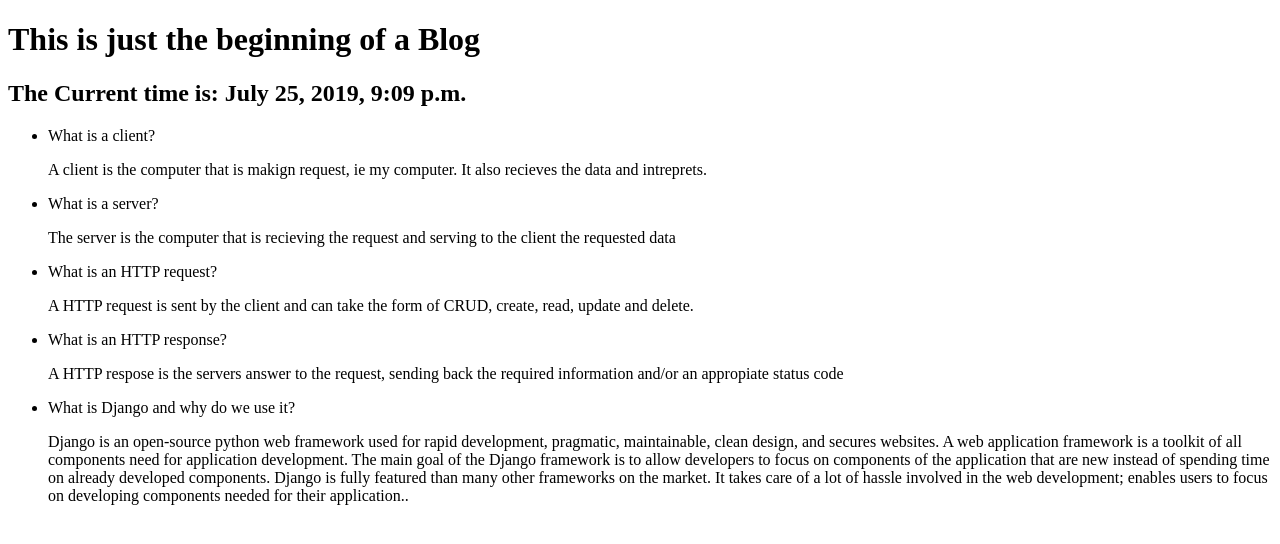
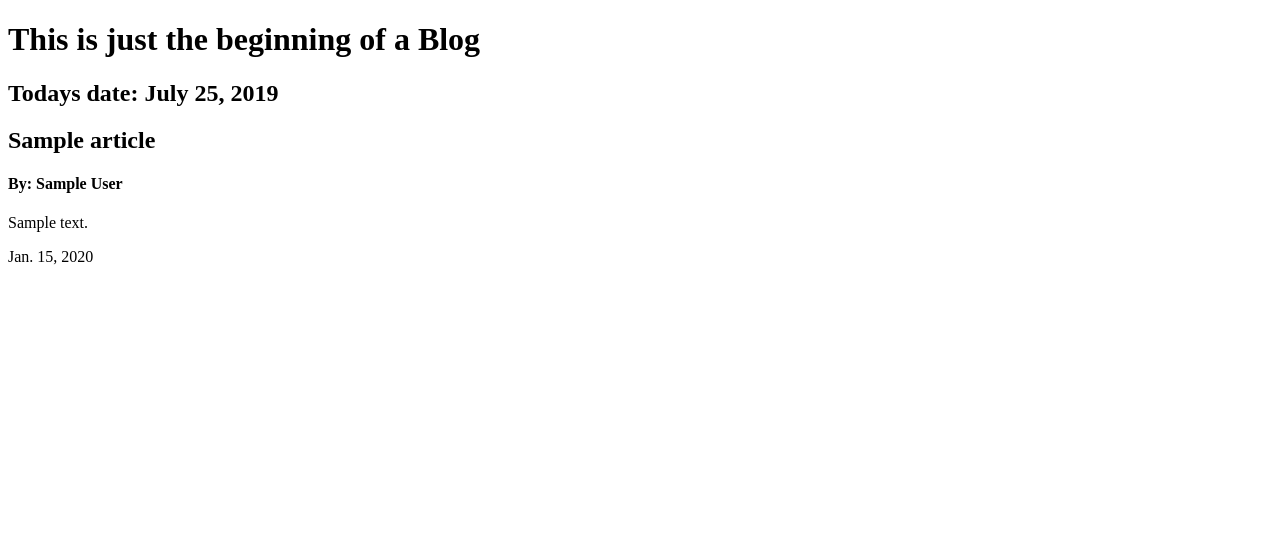
Before and after one commit to mtgjarvis/django_blog_part_1_july25, a Django app: page /home/ in a window 1280 px wide. Shown: the top 544 px of the page. Run offline with Django 3.2, Linux system fonts and the light colour scheme; tables that the repository leaves empty hold one stand-in row (values such as "Sample post").

Commit message:
added Article and updated html to pull from Article

```diff
--- /dev/null
+++ b/blog/admin.py
@@ -0,0 +1,4 @@
+from django.contrib import admin
+from blog.models import Article
+
+admin.site.register(Article)
--- /dev/null
+++ b/blog/models.py
@@ -0,0 +1,12 @@
+from django.db import models
+
+
+class Article(models.Model):
+    title = models.CharField(max_length=255)
+    body = models.TextField()
+    draft = models.BooleanField(default=True)
+    published_date = models.DateField()
+    author = models.CharField(max_length=255)
+
+    def __str__(self):
+        return f'{self.title} {self.author}'
--- a/blog/templates/index.html
+++ b/blog/templates/index.html
@@ -8,19 +8,14 @@
 </head>
 <body>
     <h1>This is just the beginning of a Blog</h1>
-    <h2>The Current time is: {{ current_time }}</h2>
-
-    <ul>
-        <li>What is a client?</li>
-        <p>A client is the computer that is makign request, ie my computer.  It also recieves the data and intreprets.</p>
-        <li>What is a server?</li>
-        <p>The server is the computer that is recieving the request and serving to the client the requested data</p>
-        <li>What is an HTTP request?</li>
-        <p>A HTTP request is sent by the client and can take the form of CRUD, create, read, update and delete.</p>
-        <li>What is an HTTP response?</li>
-        <p>A HTTP respose is the servers answer to the request, sending back the required information and/or an appropiate status code</p>
-        <li>What is Django and why do we use it?</li>
-        <p>Django is an open-source python web framework used for rapid development, pragmatic, maintainable, clean design, and secures websites. A web application framework is a toolkit of all components need for application development. The main goal of the Django framework is to allow developers to focus on components of the application that are new instead of spending time on already developed components. Django is fully featured than many other frameworks on the market. It takes care of a lot of hassle involved in the web development; enables users to focus on developing components needed for their application..</p>
-    </ul>
+    <h2>Todays date: {{ date }}</h2>
+    {% for article in articles %}
+        {% if article.draft == False %}
+            <h2>{{ article.title }}</h2>
+            <h4>By: {{ article.author  }}</h4>
+            <p>{{  article.body }}</p>
+            <p>{{ article.published_date }}</p>
+        {% endif %}
+    {% endfor %}
 </body>
 </html>
--- a/blog/urls.py
+++ b/blog/urls.py
@@ -13,12 +13,13 @@
     1. Import the include() function: from django.urls import include, path
     2. Add a URL to urlpatterns:  path('blog/', include('blog.urls'))
 """
-
+from django.contrib import admin
 from django.urls import path
 from blog.views import root, home_page
 
 
 urlpatterns = [
+    path('admin/', admin.site.urls),
     path('', root),
     path('home/', home_page),
 ]
--- a/blog/views.py
+++ b/blog/views.py
@@ -1,12 +1,16 @@
 from datetime import datetime
 from django.http import HttpResponse, HttpResponseRedirect
 from django.shortcuts import render
+from blog.models import Article
 
 
 def root(request):
     return HttpResponseRedirect('home')
 
+
 def home_page(request):
-    context = {'current_time': datetime.now()}
+    date = datetime.now().date()
+    all_articles = Article.objects.order_by("-published_date")
+    context = {'articles': all_articles, 'date': date}
     response = render(request, 'index.html', context)
     return HttpResponse(response)
```
Also changed, not shown: blog/migrations/0001_initial.py (added), blog/migrations/0002_auto_20190729_2220.py (added), blog/migrations/__init__.py (added).
